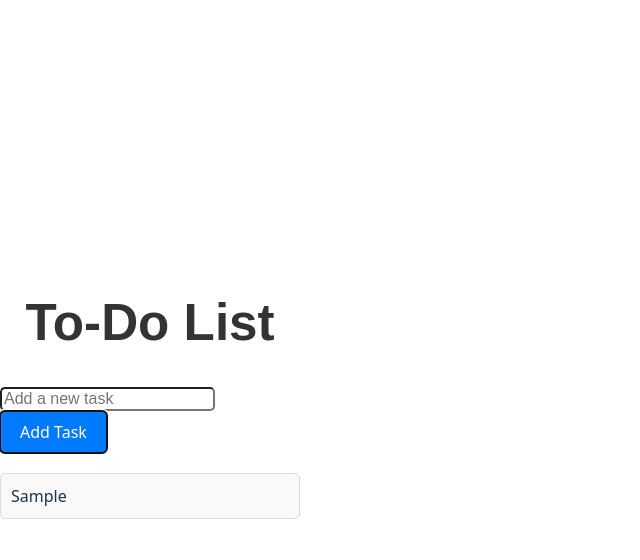
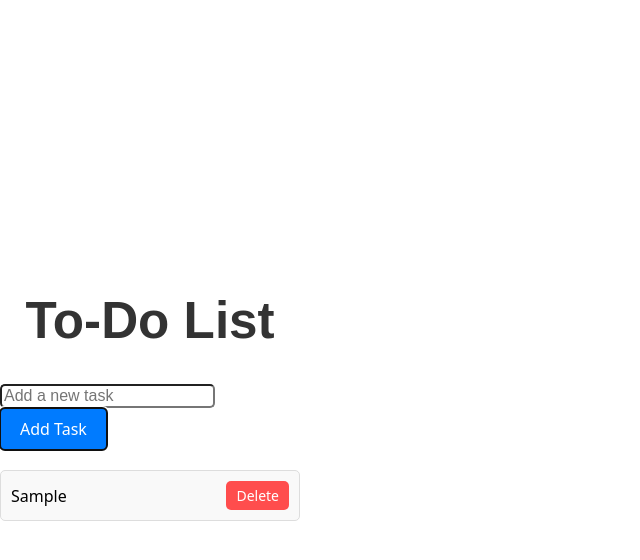
Before and after one commit to AkilaW97/Todo-list-app, a React (Vite) app: page / in a window 1280 px wide. Both pictures are taken after typing "Sample" into the empty fields and a click on the button "Add Task". Shown: the top 560 px of the page, without its empty margins (0-640 px from the left). Built offline with nearby package versions, Linux system fonts and the light colour scheme.

Commit message:
Added functionality to delete tasks from the to-do list

```diff
--- a/src/App.css
+++ b/src/App.css
@@ -12,6 +12,7 @@ h1{
   margin: 20px auto;
   width: 300px;
   text-align: left;
+  color: black;
 }
 
 ul{
@@ -20,11 +21,28 @@ ul{
 }
 
 li{
+  display: flex;
+  justify-content: space-between;
+  align-items: center;
   padding: 10px;
   border: 1px solid #ddd;
   margin-bottom: 5px;
   border-radius: 5px;
   background-color: #f9f9f9;
+}
+
+.delete-btn{
+  background-color: #ff4d4d;
+  color: white;
+  border: none;
+  border-radius: 5px;
+  padding: 5px 10px;
+  cursor: pointer;
+  font-size: 14px;
+}
+
+.delete-btn:hover{
+  background-color: #cc0000;
 }
 
 p{
--- a/src/App.jsx
+++ b/src/App.jsx
@@ -1,4 +1,4 @@
-import { useState } from 'react'
+import React, { useState } from 'react'
 import './App.css'
 
 function App() {
@@ -37,13 +37,14 @@ function App() {
           ) : (
             <ul>
               {tasks.map((task, index) => (
-                <li key={index}>{task}</li>
+                <li key={index}>{task}
+                <button onClick={() => deleteTask(index)} className='delete-btn'>Delete</button>
+                </li>
               ))}
             </ul>
           )}
         </div>
       </div>
-
   );
 }
 
```
